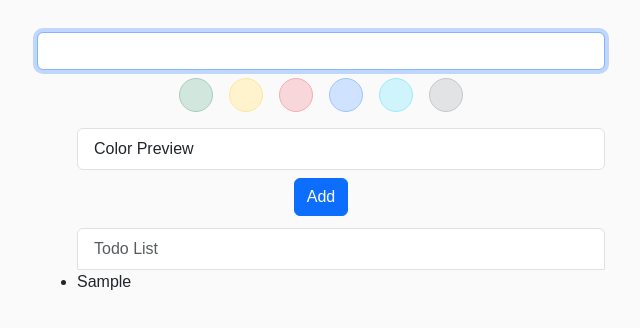
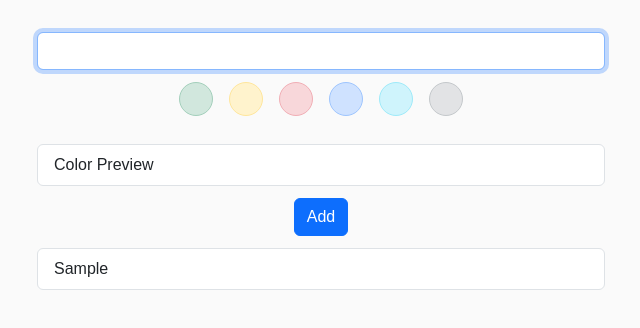
Before and after one commit to Yasinrabiee/Todo-List-Bootstrap, a plain HTML site: page index.html in a window 1280 px wide. Both pictures are taken after typing "Sample" into the empty fields and a click on the button "Add". Shown: the whole page, without its empty margins (319-959 px from the left). Drawn offline with Linux system fonts and the light colour scheme.

Commit message:
Set Js, and check localStorage

```diff
--- a/index.html
+++ b/index.html
@@ -27,7 +27,7 @@
 			<button class="btn btn-primary" id="btn">Add</button>
 		</div>
 		<ul class="list-group" id="todos">
-			<li class="list-group-item disabled">Todo List</li>
+			<!-- <li class="list-group-item disabled">Todo List</li> -->
 		</ul>
 	</div>
 </body>
--- a/themes/css/style.css
+++ b/themes/css/style.css
@@ -1,5 +1,7 @@
 * {
 	box-sizing: border-box;
+	margin: 0;
+	padding: 0;
 }
 
 body {
@@ -13,13 +15,14 @@ body {
 	width: 100%;
 	max-width: 600px;
 	min-height: 500px;
-/*	text-align: center;*/
+	display: flex;
+	flex-direction: column;
+	gap: 12px;
 }
 
 #colors {
 	display: flex;
 	gap: 16px;
-	margin-block-start: 8px;
 	flex-wrap: wrap;
 	justify-content: center;
 }
@@ -31,16 +34,6 @@ body {
 	cursor: pointer;
 }
 
-#btn {
-	margin-block-end: 12px;
-}
-
 #preview li{
-	margin-block-end: 8px;
 	transition: all 0.15s ease-in-out;
 }
-
-/*ul {
-	display: block;
-	margin: 0 auto;
-}*/
--- a/themes/js/script.js
+++ b/themes/js/script.js
@@ -23,12 +23,13 @@ btn.click(function() {
 	const text = input.val();
 	input.val(``);
 	todo.append(`
-		<li class="items" id="item-${numberTodo}">${text}</li>
+		<li class="items list-group-item" id="item-${numberTodo}" style="background-color: ${bgc}">${text}</li>
 	`);
 	input.focus();
 	let newObject = {
 		number: numberTodo,
-		text: text
+		text: text,
+		color: bgc
 	}
 	todos.push(newObject);
 	localStorage.setItem(`todos`, JSON.stringify(todos));
@@ -38,10 +39,9 @@ window.addEventListener(`load`, function(e) {
 	let lastTodos = JSON.parse(localStorage.getItem(`todos`));
 	if (lastTodos !== null) {
 		const l = lastTodos.length;
-		console.log(lastTodos);
 		for (let i = 0; i < l; i++) {
 			todo.append(`
-				<li class="items" id="item-${lastTodos[i].number}">
+				<li class="items list-group-item" id="item-${lastTodos[i].number}" style="background-color: ${lastTodos[i].color}">
 					${lastTodos[i].text}
 				</li>
 			`);
```
